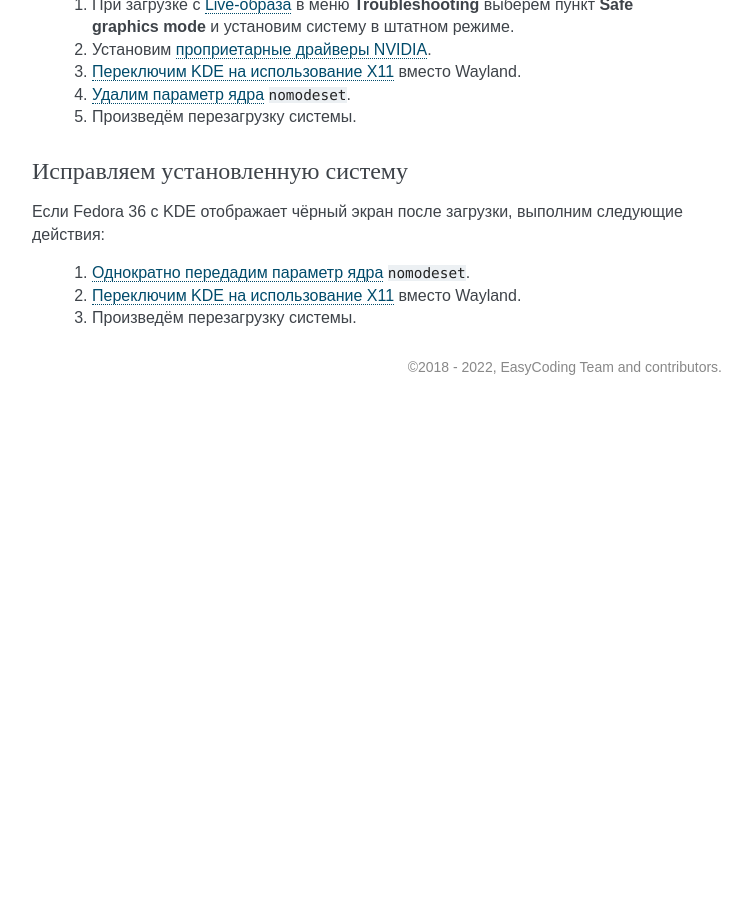
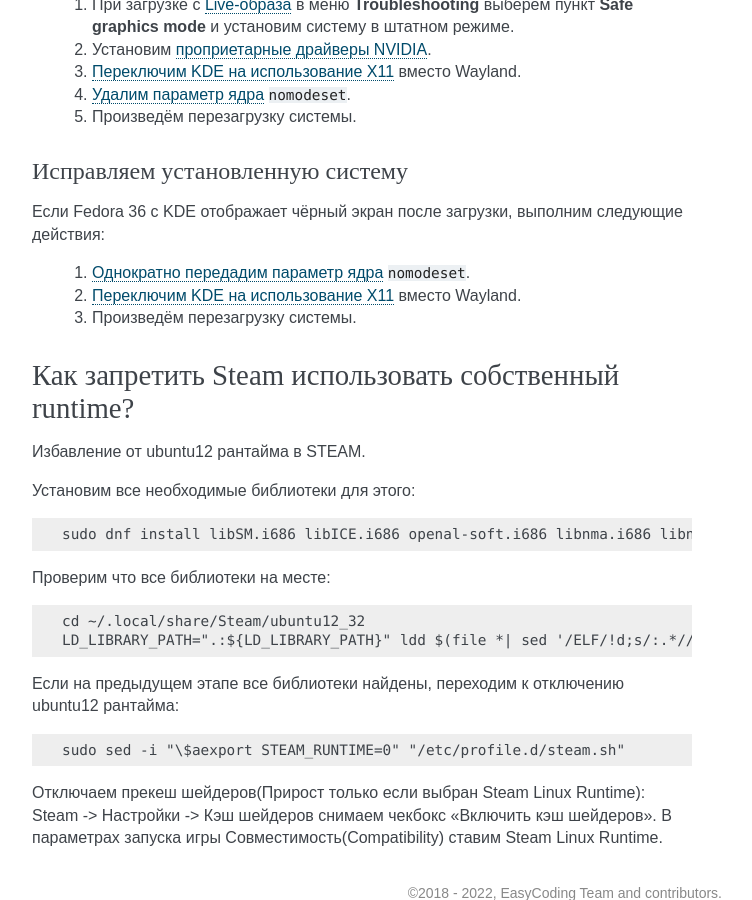
Before and after one commit to RussianFedora/FAQ, a Sphinx documentation site: the page built from source/tips-and-tricks.rst, in a window 1280 px wide and 900 px high, scrolled down 14196 px. Shown: the whole window, without its empty margins (388-1140 px from the left). Built offline with Sphinx 7.4.7, drawn with Linux system fonts in a browser that asks for light colours; comment, search, counter and statistics services are not loaded; before the commit the page ends 14601 px from its top, so only the background shows below that; some of the changed text lies outside the part shown.

Commit message:
Steam native runtime

```diff
--- a/source/tips-and-tricks.rst
+++ b/source/tips-and-tricks.rst
@@ -762,3 +762,32 @@
   1. :ref:`Однократно передадим параметр ядра <kernelpm-once>` ``nomodeset``.
   2. :ref:`Переключим KDE на использование X11 <x11-plasma>` вместо Wayland.
   3. Произведём перезагрузку системы.
+
+Как запретить Steam использовать собственный runtime?
+========================================================
+
+Избавление от ubuntu12 рантайма в STEAM.
+
+Установим все необходимые библиотеки для этого:
+
+.. code-block:: text
+
+    sudo dnf install libSM.i686 libICE.i686 openal-soft.i686 libnma.i686 libnma-gtk4.i686 -y
+
+
+Проверим что все библиотеки на месте:
+
+.. code-block:: text
+
+    cd ~/.local/share/Steam/ubuntu12_32
+    LD_LIBRARY_PATH=".:${LD_LIBRARY_PATH}" ldd $(file *| sed '/ELF/!d;s/:.*//g' )|grep 'not found'|sort|uniq
+
+Если на предыдущем этапе все библиотеки найдены, переходим к отключению ubuntu12 рантайма:
+
+.. code-block:: text
+
+    sudo sed -i "\$aexport STEAM_RUNTIME=0" "/etc/profile.d/steam.sh"
+
+Отключаем прекеш шейдеров(Прирост только если выбран Steam Linux Runtime):
+Steam -> Настройки -> Кэш шейдеров снимаем чекбокс "Включить кэш шейдеров".
+В параметрах запуска игры Совместимость(Compatibility) ставим Steam Linux Runtime.
```
